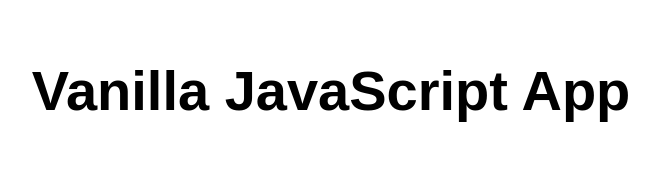
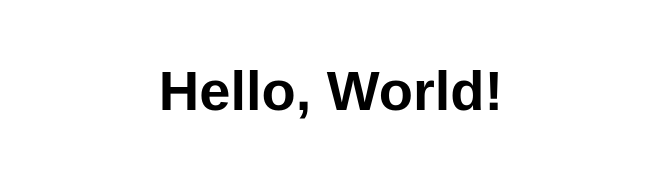
Before and after one commit to Mrvn-Mrbl/my-first-static-web-app, a website: page src/index.html in a window 1280 px wide. Shown: the whole page, without its empty margins (309-968 px from the left). Drawn offline with Linux system fonts and the light colour scheme.

Commit message:
Update index.html

```diff
--- a/src/index.html
+++ b/src/index.html
@@ -5,12 +5,12 @@
   <meta charset="UTF-8">
   <meta name="viewport" content="width=device-width, initial-scale=1.0">
   <link rel="stylesheet" href="styles.css">
-  <title>Vanilla JavaScript App</title>
+  <title>Er mag sie, und sie mag ihn.</title>
 </head>
 
 <body>
   <main>
-    <h1>Vanilla JavaScript App</h1>
+    <h1>Hello, World!</h1>
   </main>
 </body>
 
```
